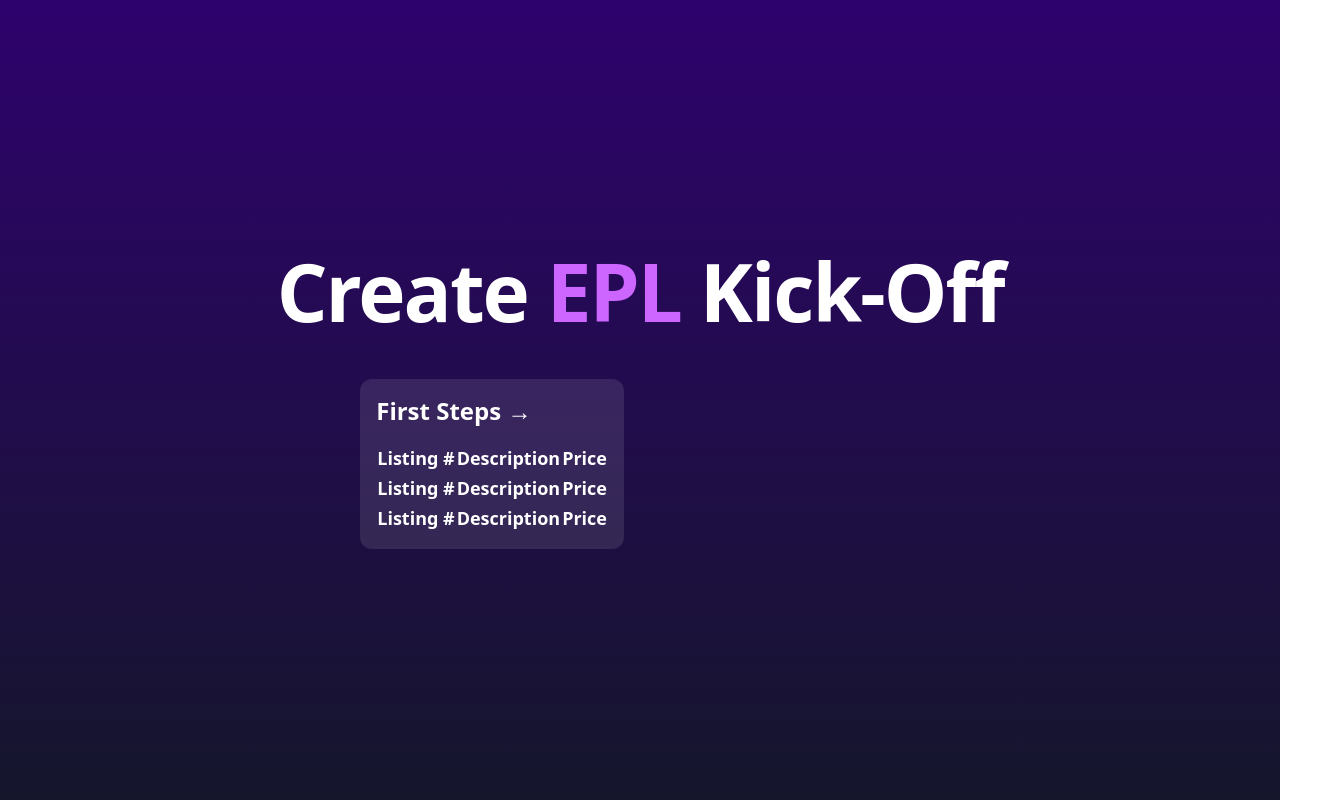
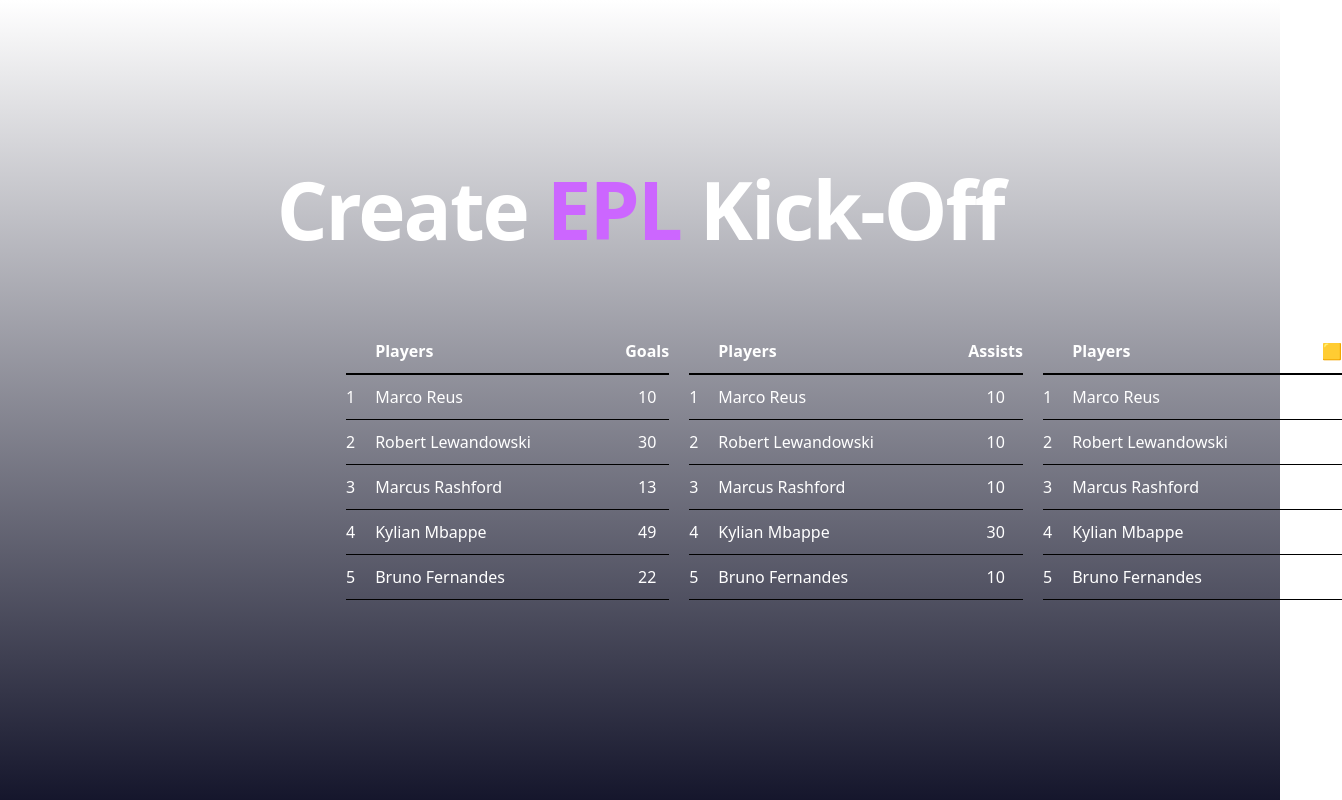
Before and after one commit to Kick-Off-EPL/Kick-Off, a Next.js app: page / in a window 1280 px wide. Shown: the whole page, 1342 px wide, since content can reach past the window. Built offline with nearby package versions, Linux system fonts and the light colour scheme.

Commit message:
added goals, assists, and yellow cards table for Kick-Off app

```diff
--- a/src/components/Tables.tsx
+++ b/src/components/Tables.tsx
@@ -1,91 +1,75 @@
-// import { type any } from "next";
-// import React, { useState } from 'react';
-
-// const Tables: any = () => {
-//   return(
-//     <div>
-//       <div>
-//         Hi
-//       </div>
-//     </div>
-//   );
-// };
-
-// export default Tables;
-
 import React from 'react';
 
 type Listing = {
   id: number;
-  description: string;
-  price: number;
+  name: string;
+  goals: number;
+  assists: number;
+  yellow_cards: number;
 };
 
 type ListingsTableProps = {
-  listings: Listing[] | undefined;
+  players: Listing[] | undefined;
 };
 
-const ListingsTable = ({ listings }: ListingsTableProps) => {
-  console.log(listings);
-  const table1 = listings?.slice(0, 20);
-  const table2 = listings?.slice(20, 40);
-  const table3 = listings?.slice(40, 60);
+const ListingsTable = ({ players }: ListingsTableProps) => {
+  const data = players?.slice();
 
   return (
-    <div id="listings">
-      <table>
+    <div id="listings" style={{ display: 'flex' }}>
+      <table style={{ flex: 1, width: '100%', borderCollapse: 'collapse', margin: '0 10px' }}>
         <thead>
-          <tr>
-            <th>Listing #</th>
-            <th>Description</th>
-            <th>Price</th>
+          <tr style={{ borderBottom: '2px solid black' }}>
+            <th style={{ padding: '10px 0', textAlign: 'left' }}></th>
+            <th style={{ padding: '10px 0', textAlign: 'left'}}>Players</th>
+            <th style={{ padding: '10px 0', textAlign: 'center' }}>Goals</th>
           </tr>
         </thead>
         <tbody>
-          {table1 &&
-            table1.map((listing) => (
-              <tr key={listing.id}>
-                <td>{listing.id}</td>
-                <td>{listing.description}</td>
-                <td>{listing.price}</td>
+          {data &&
+            data.map((player, index) => (
+              <tr key={player.id} style={{ borderBottom: '1px solid black' }}>
+                <td style={{ padding: '10px 0', paddingRight: '20px' }}>{`${index + 1}`}</td>
+                <td style={{ padding: '10px 0', minWidth: '250px' }}>{`${player.name}`}</td>
+                <td style={{ padding: '10px 0', textAlign: 'center' }}>{player.goals}</td>
               </tr>
             ))}
         </tbody>
       </table>
-      <table>
+      <table style={{ flex: 1, width: '100%', borderCollapse: 'collapse', margin: '0 10px' }}>
         <thead>
-          <tr>
-            <th>Listing #</th>
-            <th>Description</th>
-            <th>Price</th>
+          <tr style={{ borderBottom: '2px solid black' }}>
+            <th style={{ padding: '10px 0', colSpan: 1, textAlign: 'left' }}></th>
+            <th style={{ padding: '10px 0', colSpan: 2, textAlign: 'left' }}>Players</th>
+            <th style={{ padding: '10px 0', textAlign: 'center' }}>Assists</th>
           </tr>
         </thead>
         <tbody>
-          {table2 &&
-            table2.map((listing) => (
-              <tr key={listing.id}>
-                <td>{listing.id}</td>
-                <td>{listing.description}</td>
-                <td>{listing.price}</td>
+          {data &&
+            data.map((player, index) => (
+              <tr key={player.id} style={{ borderBottom: '1px solid black' }}>
+                <td style={{ padding: '10px 0', paddingRight: '20px'}}>{`${index + 1}`}</td>
+                <td style={{ padding: '10px 0', minWidth: '250px' }}>{`${player.name}`}</td>
+                <td style={{ padding: '10px 0', textAlign: 'center' }}>{player.assists}</td>
               </tr>
             ))}
         </tbody>
       </table>
-      <table>
+      <table style={{ flex: 1, width: '30%', borderCollapse: 'collapse', margin: '0 10px' }}>
         <thead>
-          <tr>
-            <th>Listing #</th>
-            <th>Description</th>
-            <th>Price</th>
+          <tr style={{ borderBottom: '2px solid black' }}>
+            <th style={{ padding: '10px 0', colSpan: 1, textAlign: 'left' }}></th>
+            <th style={{ padding: '10px 0', minWidth: '160px', textAlign: 'left' }}>Players</th>
+            <th style={{ padding: '10px 0', textAlign: 'center' }}>🟨</th>
           </tr>
         </thead>
         <tbody>
-          {table3 &&
-            table3.map((listing) => (
-              <tr key={listing.id}>
-                <td>{listing.id}</td>
-                <td>{listing.description}</td>
-                <td>{listing.price}</td>
+          {data &&
+            data.map((player, index) => (
+              <tr key={player.id} style={{ borderBottom: '1px solid black' }}>
+                <td style={{ padding: '10px 0', paddingRight: '20px' }}>{`${index + 1}`}</td>
+                <td style={{ padding: '10px 0', minWidth: '250px' }}>{`${player.name}`}</td>
+                <td style={{ padding: '10px 0', textAlign: 'center' }}>{player.yellow_cards}</td>
               </tr>
             ))}
         </tbody>
--- a/src/pages/index.tsx
+++ b/src/pages/index.tsx
@@ -6,7 +6,14 @@
 
 const Home: NextPage = () => {
 
-  const [players, setPlayers] = useState(['Marco Reus', 'Lewandowski', 'Marcus Rashford', 'Kylian Mbappe', 'Marco Reus', 'Lewandowski', 'Marcus Rashford', 'Kylian Mbappe', 'Marco Reus', 'Lewandowski', 'Marcus Rashford', 'Kylian Mbappe', 'Marco Reus', 'Lewandowski', 'Marcus Rashford', 'Kylian Mbappe', 'Marco Reus', 'Lewandowski', 'Marcus Rashford', 'Kylian Mbappe', 'Marco Reus', 'Lewandowski', 'Marcus Rashford', 'Kylian Mbappe', 'Marco Reus', 'Lewandowski', 'Marcus Rashford', 'Kylian Mbappe', 'Marco Reus', 'Lewandowski', 'Marcus Rashford', 'Kylian Mbappe', 'Marco Reus', 'Lewandowski', 'Marcus Rashford', 'Kylian Mbappe', 'Marco Reus', 'Lewandowski', 'Marcus Rashford', 'Kylian Mbappe', 'Marco Reus', 'Lewandowski', 'Marcus Rashford', 'Kylian Mbappe', 'Marco Reus', 'Lewandowski', 'Marcus Rashford', 'Kylian Mbappe', 'Marco Reus', 'Lewandowski', 'Marcus Rashford', 'Kylian Mbappe', ]);
+  const [players, setPlayers] = useState([
+    {name: 'Marco Reus', goals: 10, assists: 10, yellow_cards: 0},
+    {name: 'Robert Lewandowski', goals: 30, assists: 10, yellow_cards: 2},
+    {name: 'Marcus Rashford', goals: 13, assists: 10, yellow_cards: 5},
+    {name: 'Kylian Mbappe', goals: 49, assists: 30, yellow_cards: 2},
+    {name: 'Bruno Fernandes', goals: 22, assists: 10, yellow_cards: 10}
+  ]);
+
   return (
     <>
       <Head>
@@ -14,21 +21,23 @@
         <meta name="description" content="Generated by create-t3-app" />
         <link rel="icon" href="/EnglisHPremierLeague.webp" />
       </Head>
-      <main className="flex min-h-screen flex-col items-center justify-center bg-gradient-to-b from-[#2e026d] to-[#15162c]">
+      <main className="flex min-h-screen flex-col items-center justify-center bg-gradient-to-b from-[white] to-[#15162c]">
         <div className="container flex flex-col items-center justify-center gap-12 px-4 py-16 ">
           <h1 className="text-5xl font-extrabold tracking-tight text-white sm:text-[5rem]">
             Create <span className="text-[hsl(280,100%,70%)]">EPL</span> Kick-Off
           </h1>
           <div className="grid grid-cols-1 gap-4 sm:grid-cols-2 md:gap-8">
             <div
-              className="flex max-w-xs flex-col gap-4 rounded-xl bg-white/10 p-4 text-white hover:bg-white/20"
+              className="flex max-w-xs flex-col gap-4 rounded-xl p-4 text-white"
               href="https://create.t3.gg/en/usage/first-steps"
               target="_blank"
             >
-              <h3 className="text-2xl font-bold">First Steps →</h3>
-                <div className="text-lg">
-                  <Tables players={players}/>
-                </div>
+              {/* <h3 className="text-2xl font-bold">First Steps →</h3> */}
+              <div className="flex max-w-xs flex-col gap-4 rounded-xl p-4 text-white">
+  <div className="max-w-3xl" style={{ width: "700px"}}>
+    <Tables players={players}/>
+  </div>
+</div>
             </div>
           </div>
           {/* <div className="grid grid-cols-1 gap-4 sm:grid-cols-2 md:gap-8">
```
